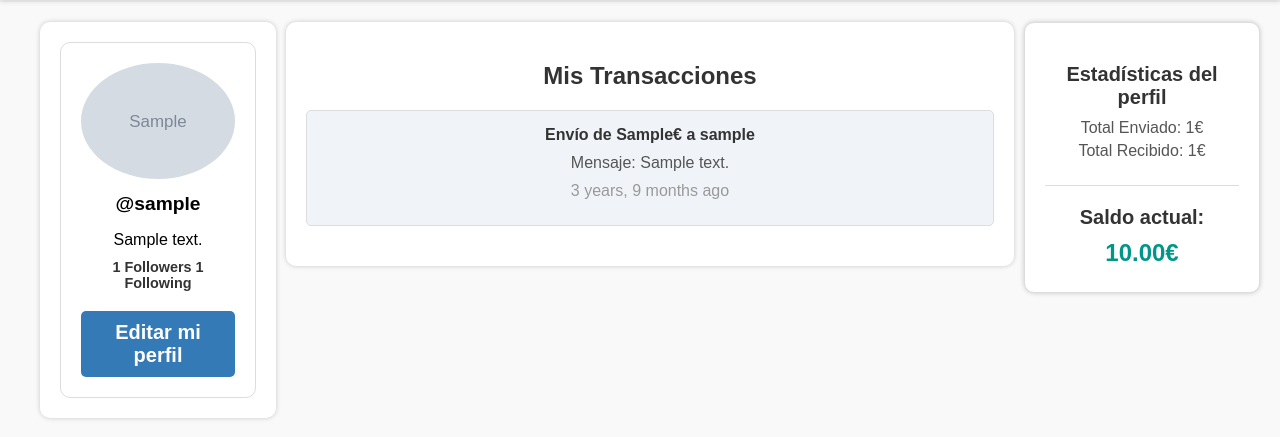
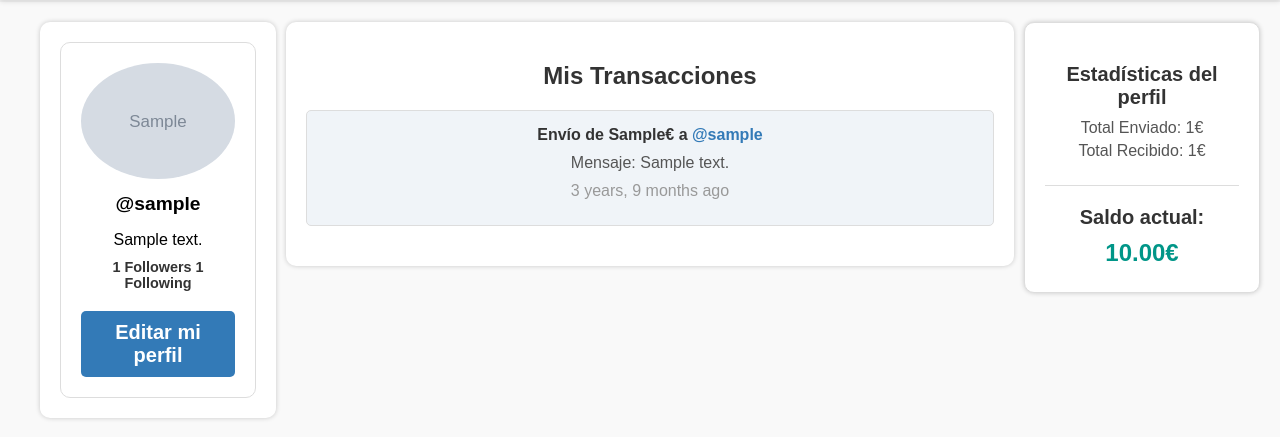
Before and after one commit to PabloGradolph/MiniBizum, a Django app: template templates/social/profile.html in a window 1280 px wide. Shown: the part 98-535 px from the top of the page. Run offline with Django 4.2, Linux system fonts and the light colour scheme; a user stored in the database is signed in; tables that the repository leaves empty hold one stand-in row (values such as "Sample post"); the template is opened without the code that fills it: values that come from a table or form of the project are taken from there, most other values are stand-ins (such as "Sample title", 1, 10 or a date in 2020); grey boxes marked "Sample" are stand-in pictures.

Commit message:
Lo mismo que antes (enlaces a perfiles) pero en la profile view

```diff
--- a/static/css/social/profile.css
+++ b/static/css/social/profile.css
@@ -165,3 +165,9 @@
     font-weight: bold;
     color: #009688;
 }
+
+.transaction-body span a {
+    text-decoration: none;
+    color: #337ab7;
+    font-weight: bold;
+}
--- a/templates/social/profile.html
+++ b/templates/social/profile.html
@@ -77,15 +77,15 @@
             <div class="transaction-body">
                 {% if transaction.transaction_type == 'enviar_dinero'%}
                     {% if transaction.user == user %}
-                        <span class="transaction-type">Envío de {{ transaction.amount }}€ a {{ transaction.recipient.username }}</span>
+                        <span class="transaction-type">Envío de {{ transaction.amount }}€ a <a href="{% url 'profile' username=transaction.recipient.username %}">@{{ transaction.recipient.username }}</a></span>
                     {% elif transaction.recipient == user %}
-                        <span class="transaction-type">Recibo de {{ transaction.amount }}€ de {{ transaction.user.username }}</span>
+                        <span class="transaction-type">Recibo de {{ transaction.amount }}€ de <a href="{% url 'profile' username=transaction.user.username %}">@{{ transaction.user.username }}</a></span>
                     {% endif %}
                 {% else %}
                     {% if transaction.user == user %}
-                        <span class="transaction-type">Solicitud de {{ transaction.amount }}€ a {{ transaction.recipient.username }}</span>
+                        <span class="transaction-type">Solicitud de {{ transaction.amount }}€ a <a href="{% url 'profile' username=transaction.recipient.username %}">@{{ transaction.recipient.username }}</a></span>
                     {% elif transaction.recipient == user %}
-                        <span class="transaction-type">{{ transaction.user.username }} te solicita {{ transaction.amount }}€</span>
+                        <span class="transaction-type"><a href="{% url 'profile' username=transaction.user.username %}">@{{ transaction.user.username }}</a> te solicita {{ transaction.amount }}€</span>
                     {% endif %}
                 {% endif %}
                 <span class="transaction-message">Mensaje: {{ transaction.transaction_message }}</span>
```
